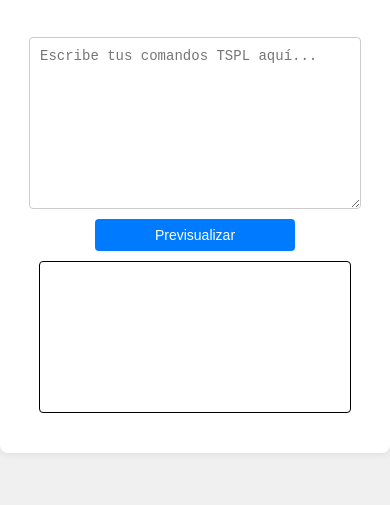
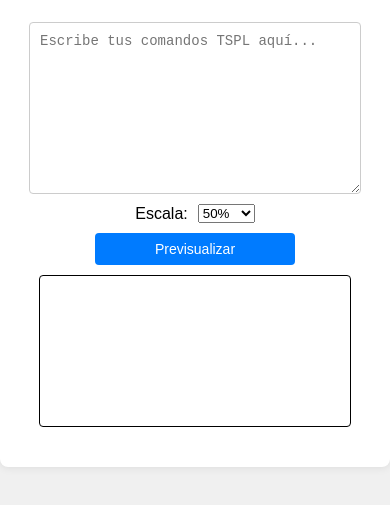
Before and after one commit to jmboada30/tspl-label-viewer, a website: page public/index.html in a window 390 px wide. Shown: the part 297-802 px from the top of the page. Drawn offline with Linux system fonts and the light colour scheme.

Commit message:
Add scale selection feature for TSPL preview with responsive settings

```diff
--- a/public/index.html
+++ b/public/index.html
@@ -16,6 +16,16 @@
           id="tsplInput"
           placeholder="Escribe tus comandos TSPL aquí..."
         ></textarea>
+        <div class="settings">
+          <label for="scaleSelect">Escala:</label>
+          <select id="scaleSelect">
+            <option value="0.5">50%</option>
+            <option value="0.75">75%</option>
+            <option value="1">100%</option>
+            <option value="1.25">125%</option>
+            <option value="1.5">150%</option>
+          </select>
+        </div>
         <button class="preview-btn" id="previewBtn">Previsualizar</button>
       </div>
       <div class="preview-container">
--- a/public/script.js
+++ b/public/script.js
@@ -1,8 +1,11 @@
-const SCALE = 1 / 3.4; // Reducir tamaño a un tercio
+let SCALE = 0.5; // Reducir tamaño para previsualización
 const UNIT = "px";
 let currentLabelWidth = 400; // se actualizará con SIZE
 
 document.getElementById("previewBtn").addEventListener("click", updatePreview);
+document.getElementById("scaleSelect").addEventListener("change", (event) => {
+  SCALE = parseFloat(event.target.value);
+});
 
 function updatePreview() {
   const tsplText = document.getElementById("tsplInput").value;
--- a/public/style.css
+++ b/public/style.css
@@ -58,6 +58,13 @@ textarea {
   border-radius: 4px;
 }
 
+.settings {
+  display: flex;
+  align-items: center;
+  gap: 10px;
+  margin-bottom: 10px;
+}
+
 .preview-btn {
   padding: 8px 16px;
   font-size: 14px;
```
